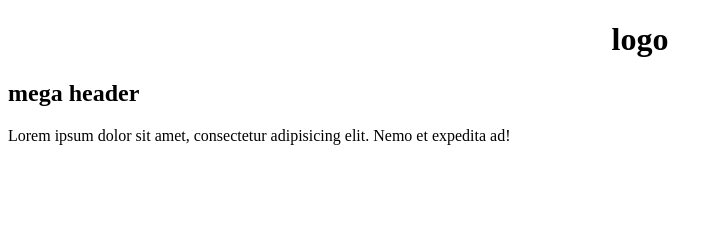
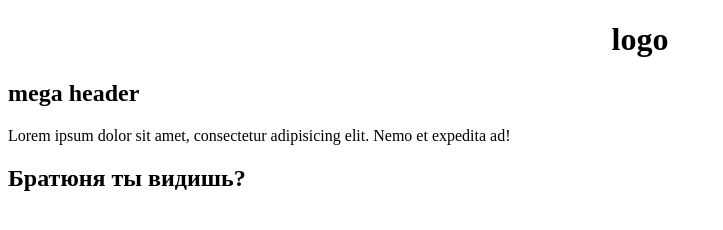
Before and after one commit to andrey9x/andrey9x.github.io, a plain HTML site: page index.html in a window 1280 px wide. Shown: the whole page, without its empty margins (0-723 px from the left). Drawn offline with Linux system fonts and the light colour scheme.

Commit message:
Update index.html

```diff
--- a/index.html
+++ b/index.html
@@ -12,6 +12,7 @@
     <section>
         <h2>mega header</h2>
         Lorem ipsum dolor sit amet, consectetur adipisicing elit. Nemo et expedita ad!
+        <h1>Братюня ты видишь?</h1>
     </section>
 </body>
 </html>
```
